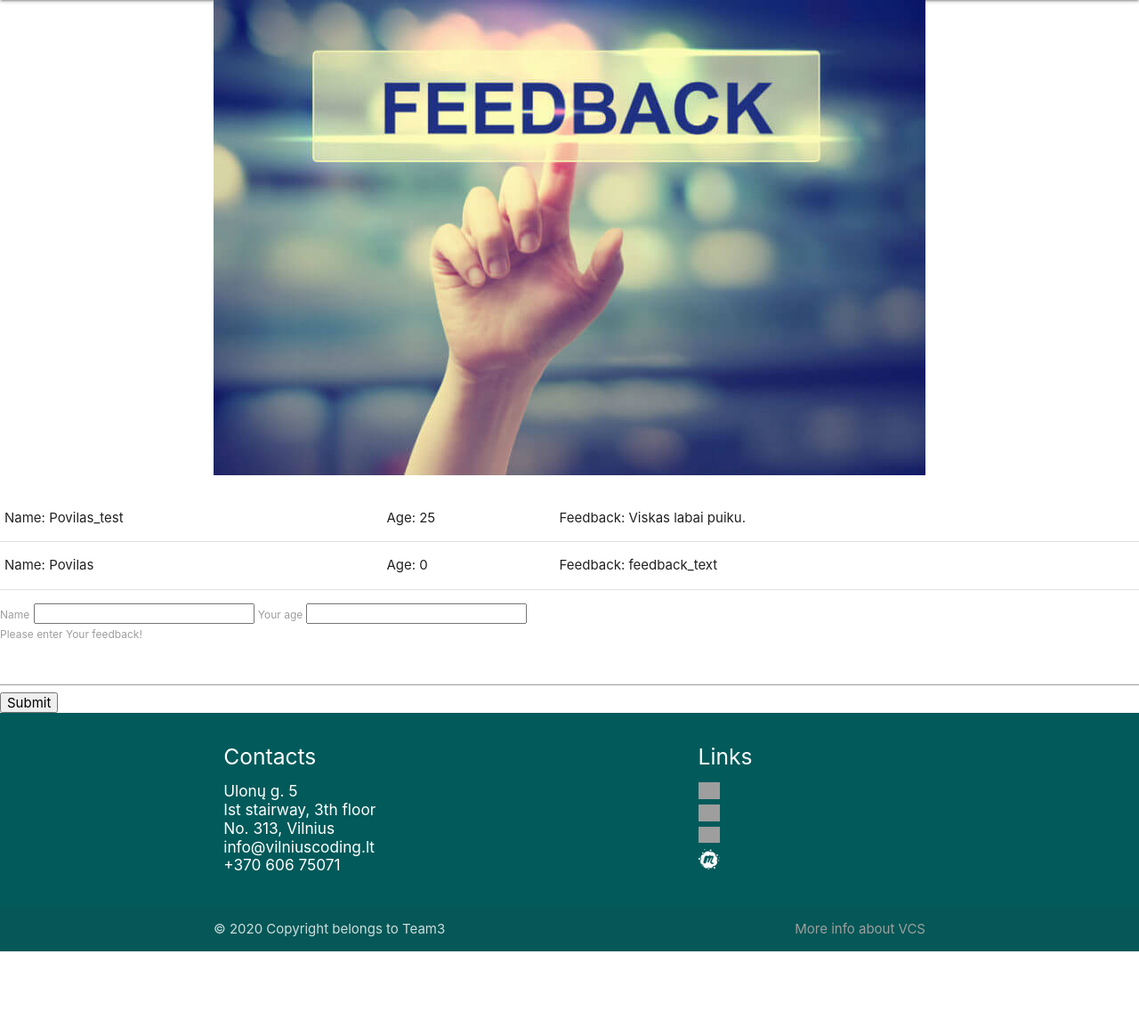
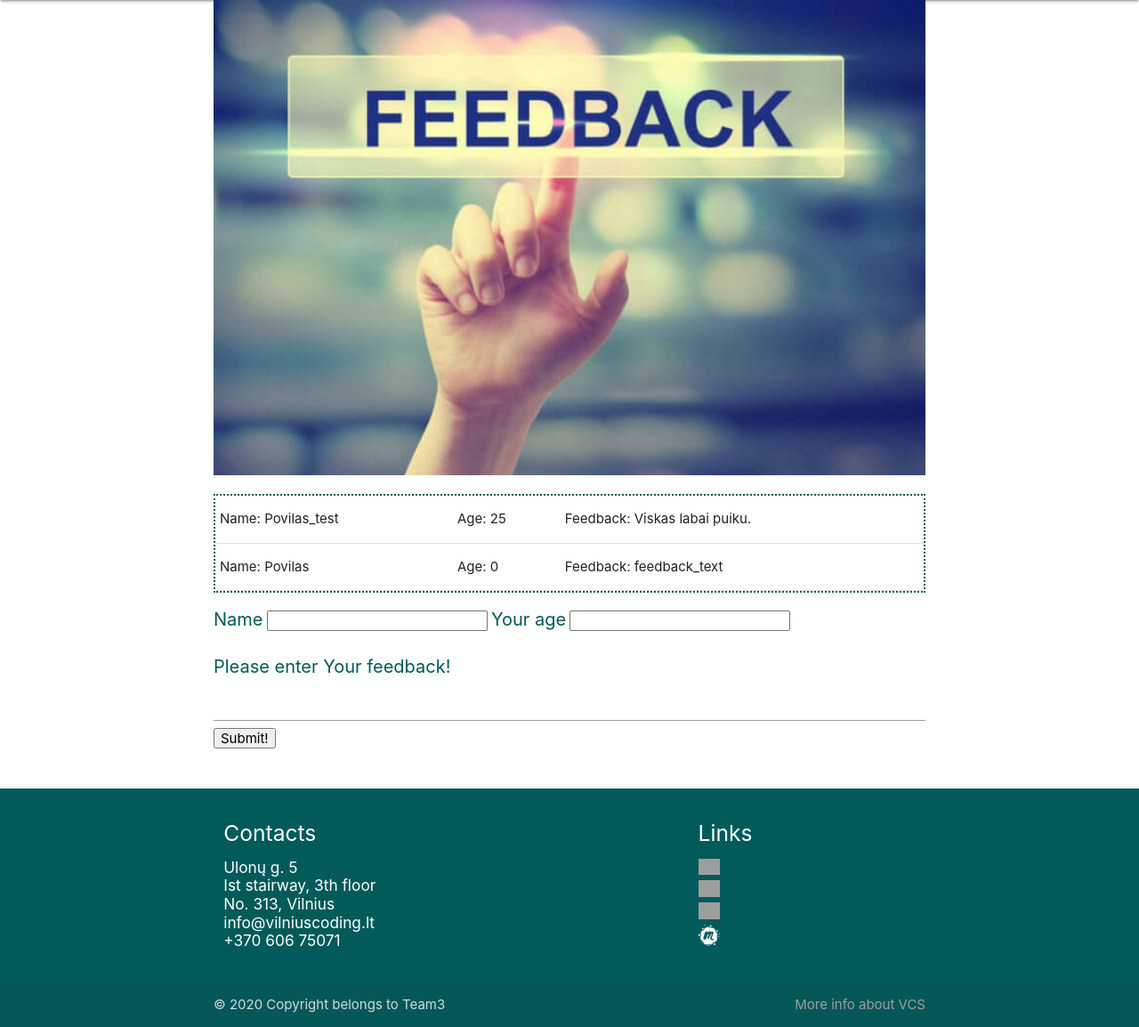
Before and after one commit to Arturasrom/grupe3, a PHP site: page /feedback.php in a window 1280 px wide. Shown: the part 60-1214 px from the top of the page at 89% size. Before the commit the page ends 1129 px from the top, so only its background shows below. Run offline with PHP 8.4, Linux system fonts and the light colour scheme; data comes from the database, SQL or seed files in the repository; grey boxes are pictures that could not be loaded.

Commit message:
feedback rebuild

```diff
--- a/feedback.php
+++ b/feedback.php
@@ -1,7 +1,9 @@
 <?php include "header.php" ?>
 <!-- Netrinam! -->
 
-<div class="col s12 m6 l3 center-align responsive-img">
+<div class="container">
+
+<div class="feedback col s12 m6 l3 center-align responsive-img">
     <img src="images/feedback.jpg" alt="feedback nuotrauka">
 </div>
 
@@ -66,18 +68,8 @@
     }
     $conn->close();
     ?>
+</div>
 
-<style>
-input[type=text] {
-  width: 100%;
-  padding: 12px 20px;
-  margin: 8px ;
-  box-sizing: border-box;
-
-}
-</style>
-
-<body>
 
 <p class="c-align"></p>
 
@@ -86,14 +78,20 @@ input[type=text] {
   <input type="textData" id="Data" name="Data"> -->
   <label for="lname">Name</label>
   <input type="Name" id="name" name="Name">
+
   <label for="Age">Your age</label>
   <input type="int" id="Age" name="Age">
+  <br>
   <br><label for="lname">Please enter Your feedback! </label>
   <input type="text" id="feedback_text" name="feedback_text"> <br>
 
-  <button>Submit <!DOCTYPE html></button>
+  <button>Submit! <!DOCTYPE html></button>
 </form>
 
+</div>
+<br>
+
+<br>
 
 <?php include "footer.php" ?>
 <!-- Netrinam! -->
--- a/styles/style.css
+++ b/styles/style.css
@@ -186,8 +186,6 @@ h3{
 /* Andriaus stiliaus kodas: */
 
 
-
-
 .card{
 
     border: 5px solid rgb(0, 0, 0);
@@ -226,3 +224,48 @@ margin-top: 100px;
     margin-right: 139px;
     margin-bottom: 90px;
 }
+
+
+/* Povilo kodas */
+
+.feedback img
+{
+    width: 100%;
+
+
+}
+
+.db_results
+{
+    border:  2px solid #025a5a; ;
+    border-style: dotted;
+    border-collapse: collapse;
+
+
+}
+input[type=text]
+{
+  width: 80%;
+  padding: 12px 20px;
+  margin: 8px 0;
+  box-sizing: border-box;
+  /* color: #025a5a; */
+  font-size: large;
+
+}
+
+#feedback_form label {
+
+
+    font-size: 20px;
+    color: #025a5a;
+
+}
+
+#feedback_form {
+
+
+    border-collapse: collapse;
+
+
+}
```
Also changed, not shown: images/feedback.jpg.
